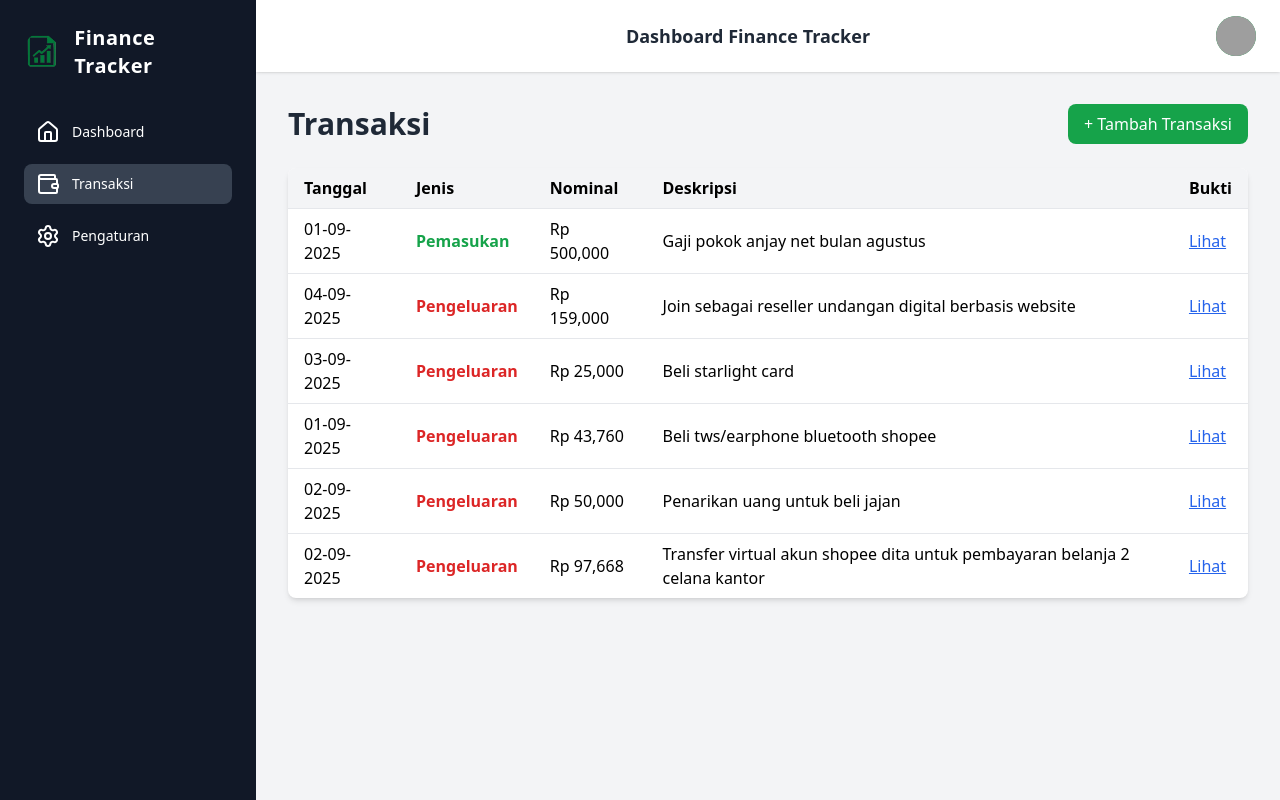
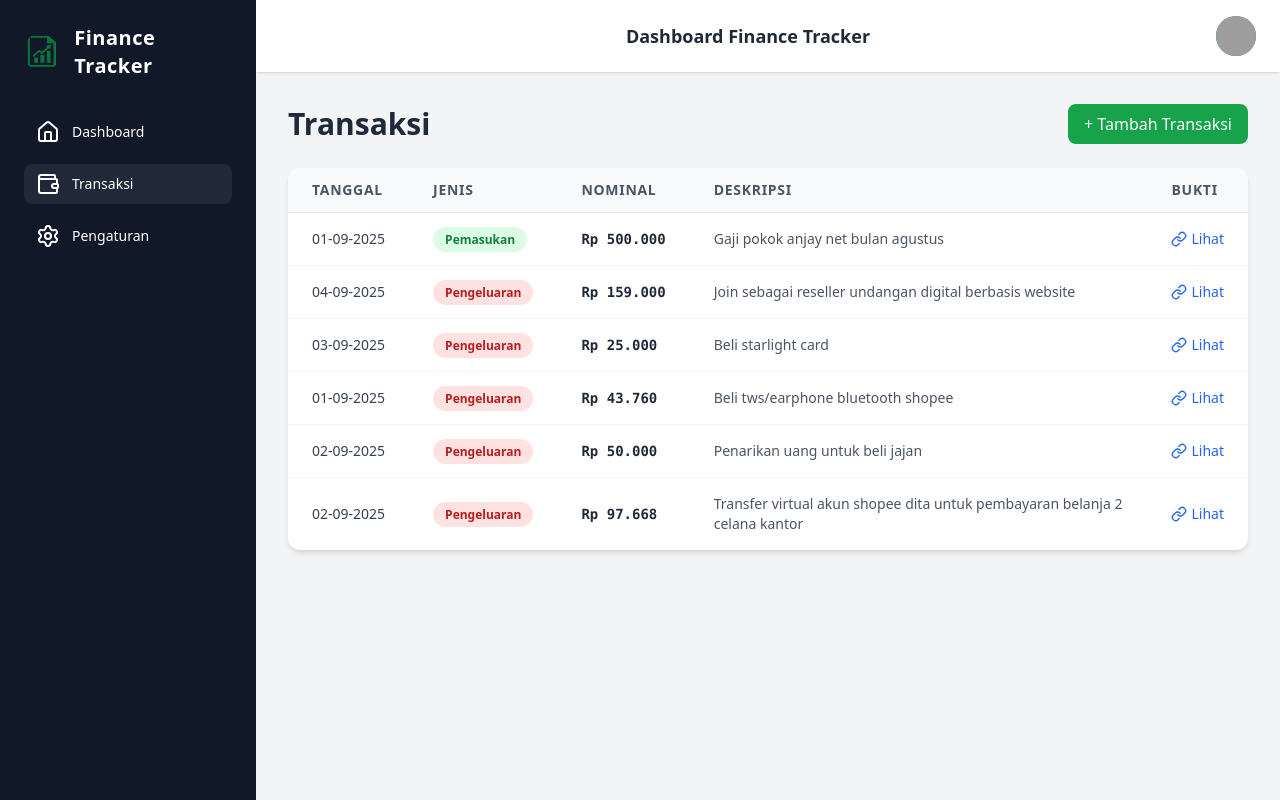
Before and after one commit to AryaKopet/finance-tracker, a Flask app: page /transactions/ in a window 1280 px wide. Run offline with Flask 3, Linux system fonts and the light colour scheme; a user stored in the database is signed in; some libraries are stand-ins or nearby versions; grey boxes are pictures that could not be loaded.

Commit message:
modifikasi tampilan responsif

```diff
--- a/templates/add_transaction.html
+++ b/templates/add_transaction.html
@@ -12,6 +12,9 @@
     <script src="https://cdn.tailwindcss.com"></script>
     <script src="https://unpkg.com/lucide@latest"></script>
     <style>
+      body {
+        overflow-x: hidden; /* hilangkan scroll kiri-kanan */
+      }
       .menu-item {
         transition: all 0.3s ease;
       }
--- a/templates/transactions.html
+++ b/templates/transactions.html
@@ -12,28 +12,8 @@
     <script src="https://cdn.tailwindcss.com"></script>
     <script src="https://unpkg.com/lucide@latest"></script>
     <style>
-      .progress-bar {
-        height: 4px;
-        width: 0%;
-        animation: loadBar 2s forwards;
-      }
-      @keyframes loadBar {
-        to {
-          width: 100%;
-        }
-      }
-      .fade-in {
-        animation: fadeIn 0.5s ease-in-out;
-      }
-      @keyframes fadeIn {
-        from {
-          opacity: 0;
-          transform: translateY(-10px);
-        }
-        to {
-          opacity: 1;
-          transform: translateY(0);
-        }
+      body {
+        overflow-x: hidden; /* Hilangkan scroll horizontal pada body */
       }
       .menu-item {
         transition: all 0.3s ease;
@@ -48,11 +28,11 @@
     </style>
   </head>
   <body class="bg-gray-100">
-    <div class="flex h-screen">
+    <div class="flex h-screen overflow-hidden">
       <!-- Sidebar -->
       <aside
         id="sidebar"
-        class="w-64 bg-gray-900 text-white flex flex-col p-6 fixed h-full sidebar-transition"
+        class="w-64 bg-gray-900 text-white flex flex-col p-6 fixed h-full z-40 sidebar-transition transform -translate-x-64 lg:translate-x-0"
       >
         <div
           class="flex items-center gap-3 mb-8 cursor-pointer"
@@ -74,7 +54,7 @@
           </a>
           <a
             href="/transactions"
-            class="menu-item px-3 py-2 rounded-lg flex items-center gap-3 bg-gray-700"
+            class="menu-item px-3 py-2 rounded-lg flex items-center gap-3 bg-gray-800"
           >
             <i data-lucide="wallet"></i> Transaksi
           </a>
@@ -87,16 +67,22 @@
         </nav>
       </aside>
 
+      <!-- Backdrop (mobile only) -->
+      <div
+        id="backdrop"
+        class="fixed inset-0 bg-black bg-opacity-50 hidden z-30 lg:hidden"
+      ></div>
+
       <!-- Main Content -->
       <main
         id="mainContent"
-        class="flex-1 flex flex-col transition-all duration-300 ml-64"
+        class="flex-1 flex flex-col transition-all duration-300 lg:ml-64"
       >
         <!-- Header -->
         <header
           class="flex justify-between items-center bg-white shadow px-6 py-4 relative"
         >
-          <!-- Sidebar Toggle Button -->
+          <!-- Sidebar Toggle Button (mobile only) -->
           <button
             id="sidebarToggle"
             class="lg:hidden flex items-center text-gray-700 hover:text-green-600 transition absolute left-4"
@@ -104,12 +90,11 @@
             <i data-lucide="menu" class="w-6 h-6"></i>
           </button>
 
-          <!-- Page Title (centered if needed) -->
           <h1 class="mx-auto text-lg font-bold text-gray-800">
             Dashboard Finance Tracker
           </h1>
 
-          <!-- Avatar (always right-aligned) -->
+          <!-- Avatar -->
           <div class="relative">
             <button
               id="avatarBtn"
@@ -155,41 +140,79 @@
             </a>
           </div>
 
-          <div class="bg-white shadow-md rounded-lg overflow-hidden">
-            <table class="w-full border-collapse">
-              <thead class="bg-gray-100">
+          <!-- Table Card -->
+          <div class="bg-white shadow-md rounded-xl overflow-hidden">
+            <div class="overflow-x-auto">
+              <table class="min-w-full text-sm text-left">
+                <thead class="bg-gray-50 border-b">
                   <tr>
-                  <th class="px-4 py-2 text-left">Tanggal</th>
-                  <th class="px-4 py-2 text-left">Jenis</th>
-                  <th class="px-4 py-2 text-left">Nominal</th>
-                  <th class="px-4 py-2 text-left">Deskripsi</th>
-                  <th class="px-4 py-2 text-left">Bukti</th>
+                    <th
+                      class="px-6 py-3 font-semibold text-gray-600 uppercase tracking-wider"
+                    >
+                      Tanggal
+                    </th>
+                    <th
+                      class="px-6 py-3 font-semibold text-gray-600 uppercase tracking-wider"
+                    >
+                      Jenis
+                    </th>
+                    <th
+                      class="px-6 py-3 font-semibold text-gray-600 uppercase tracking-wider"
+                    >
+                      Nominal
+                    </th>
+                    <th
+                      class="px-6 py-3 font-semibold text-gray-600 uppercase tracking-wider"
+                    >
+                      Deskripsi
+                    </th>
+                    <th
+                      class="px-6 py-3 font-semibold text-gray-600 uppercase tracking-wider"
+                    >
+                      Bukti
+                    </th>
                   </tr>
                 </thead>
-              <tbody>
+                <tbody class="divide-y divide-gray-100">
                   {% for trx in transactions %}
-                <tr class="border-t">
-                  <td class="px-4 py-2">{{ trx.date.strftime('%d-%m-%Y') }}</td>
-                  <td class="px-4 py-2">
+                  <tr class="hover:bg-gray-50 transition">
+                    <!-- Tanggal -->
+                    <td class="px-6 py-4 text-gray-700 whitespace-nowrap">
+                      {{ trx.date.strftime('%d-%m-%Y') }}
+                    </td>
+
+                    <!-- Jenis -->
+                    <td class="px-6 py-4">
                       <span
-                      class="{% if trx.type == 'income' %}text-green-600{% else %}text-red-600{% endif %} font-semibold"
+                        class="px-3 py-1 rounded-full text-xs font-semibold {% if trx.type == 'income' %} bg-green-100 text-green-700 {% else %} bg-red-100 text-red-700 {% endif %}"
                       >
-                      {{ 'Pemasukan' if trx.type == 'income' else 'Pengeluaran'
-                      }}
+                        {{ 'Pemasukan' if trx.type == 'income' else
+                        'Pengeluaran' }}
                       </span>
                     </td>
-                  <td class="px-4 py-2">
-                    Rp {{ "{:,.0f}".format(trx.amount) }}
+
+                    <!-- Nominal -->
+                    <td
+                      class="px-6 py-4 font-mono font-semibold text-gray-800 whitespace-nowrap"
+                    >
+                      Rp {{ "{:,.0f}".format(trx.amount).replace(",", ".") }}
                     </td>
-                  <td class="px-4 py-2">{{ trx.description }}</td>
-                  <td class="px-4 py-2">
+
+                    <!-- Deskripsi -->
+                    <td class="px-6 py-4 text-gray-600">
+                      {{ trx.description }}
+                    </td>
+
+                    <!-- Bukti -->
+                    <td class="px-6 py-4">
                       {% if trx.proof_file %}
                       <a
                         href="{{ url_for('transaction.uploaded_file', filename=trx.proof_file) }}"
                         target="_blank"
-                      class="text-blue-600 underline"
-                      >Lihat</a
+                        class="text-blue-600 hover:text-blue-800 font-medium flex items-center gap-1"
                       >
+                        <i data-lucide="link" class="w-4 h-4"></i> Lihat
+                      </a>
                       {% else %}
                       <span class="text-gray-400">-</span>
                       {% endif %}
@@ -198,6 +221,7 @@
                   {% endfor %}
                 </tbody>
               </table>
+            </div>
           </div>
         </div>
       </main>
@@ -213,11 +237,18 @@
 
       // Sidebar toggle
       const sidebar = document.getElementById("sidebar");
-      const mainContent = document.getElementById("mainContent");
+      const backdrop = document.getElementById("backdrop");
       const sidebarToggle = document.getElementById("sidebarToggle");
+
       sidebarToggle.addEventListener("click", () => {
         sidebar.classList.toggle("-translate-x-64");
-        mainContent.classList.toggle("ml-64");
+        backdrop.classList.toggle("hidden");
+      });
+
+      // Klik backdrop untuk menutup sidebar
+      backdrop.addEventListener("click", () => {
+        sidebar.classList.add("-translate-x-64");
+        backdrop.classList.add("hidden");
       });
 
       // Load Lucide icons
```
Also changed, not shown: templates/index.html (+25 -13 lines). Lines whose indentation alone changed are shown as unchanged.
